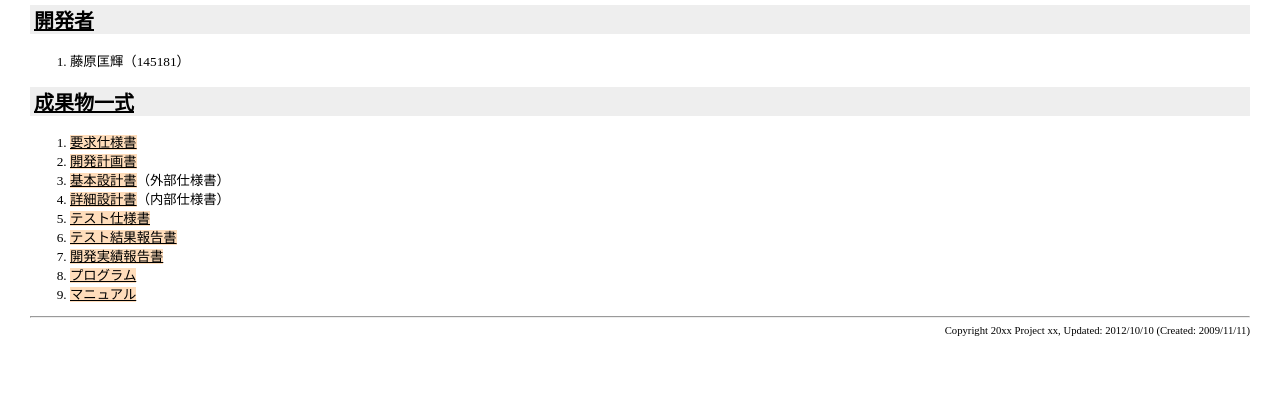
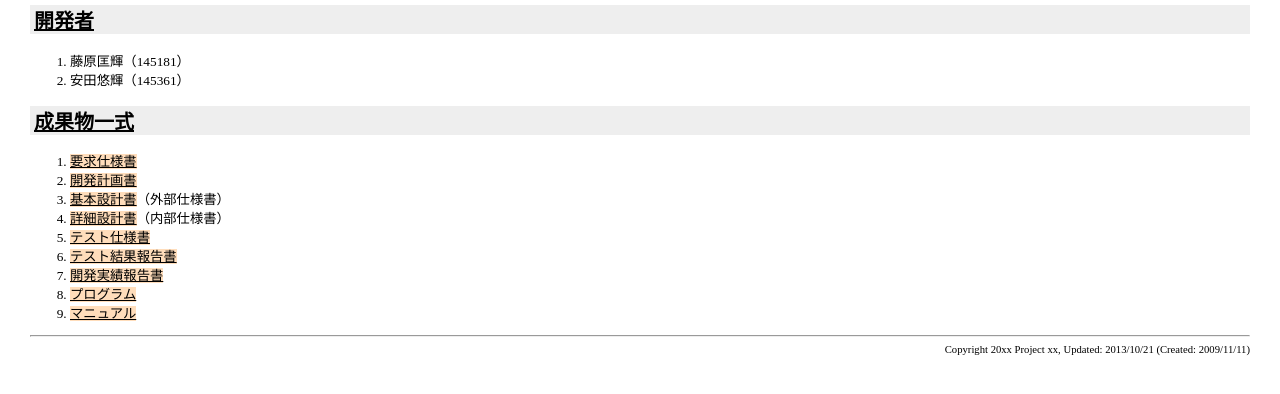
Before and after one commit to MFJWR/SouriDaijin, a plain HTML site: page index.html in a window 1280 px wide. Shown: the part 140-534 px from the top of the page. Drawn offline with Linux system fonts and the light colour scheme.

Commit message:
開発者追加

```diff
--- a/index.html
+++ b/index.html
@@ -253,6 +253,7 @@ th {
 </div>
 <ol>
   <li>藤原匡輝（145181）
+  <li>安田悠輝（145361）
 </ol>
 <div class="belt">
 <h2><a name="Documents">成果物一式</a></h2>
@@ -269,6 +270,6 @@ th {
   <li><a href="Manual/index.html">マニュアル</a></li>
 </ol>
 <hr>
-<div class="right-small">Copyright 20xx Project xx, Updated: 2012/10/10 (Created: 2009/11/11)</div>
+<div class="right-small">Copyright 20xx Project xx, Updated: 2013/10/21 (Created: 2009/11/11)</div>
 </body>
 </html>
```
